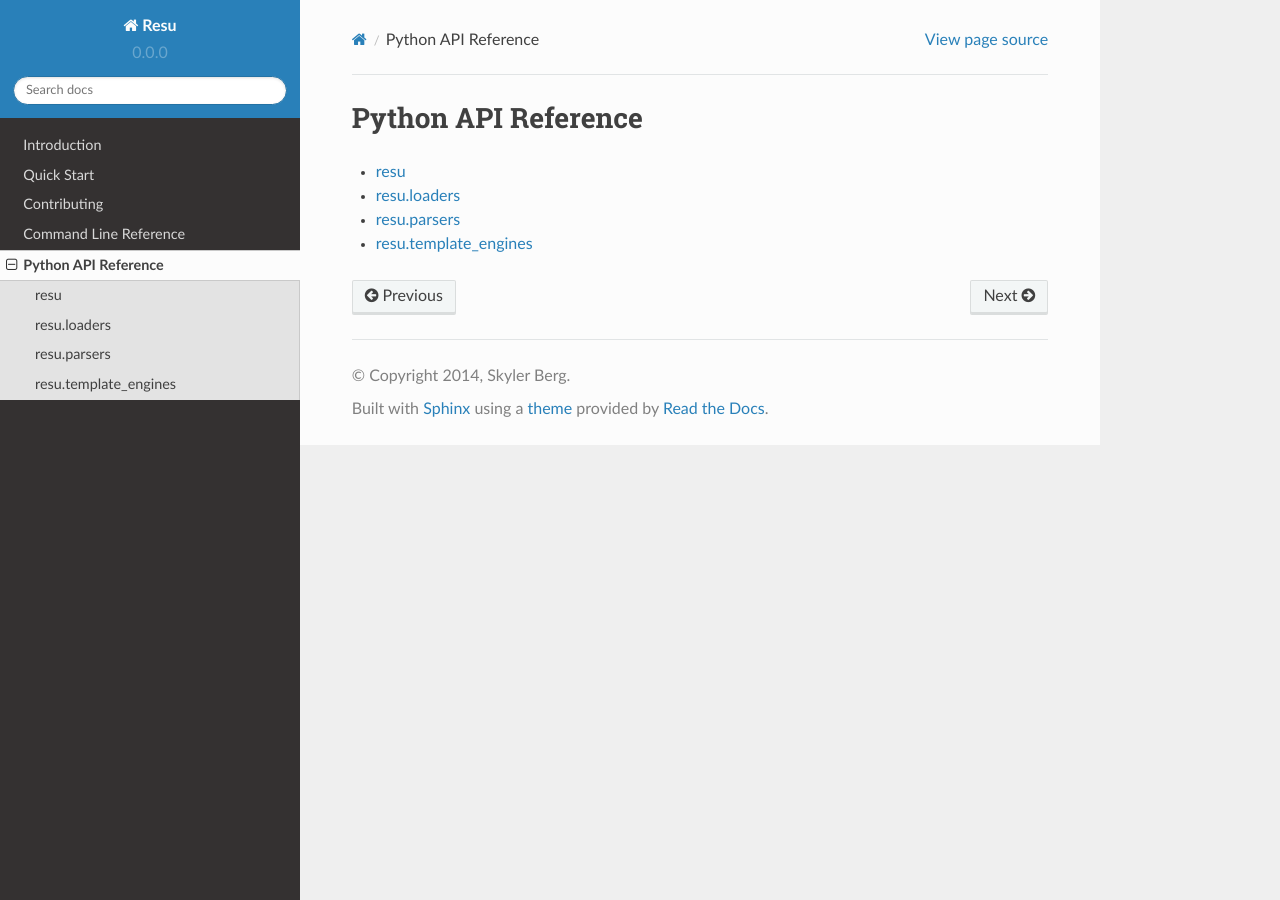
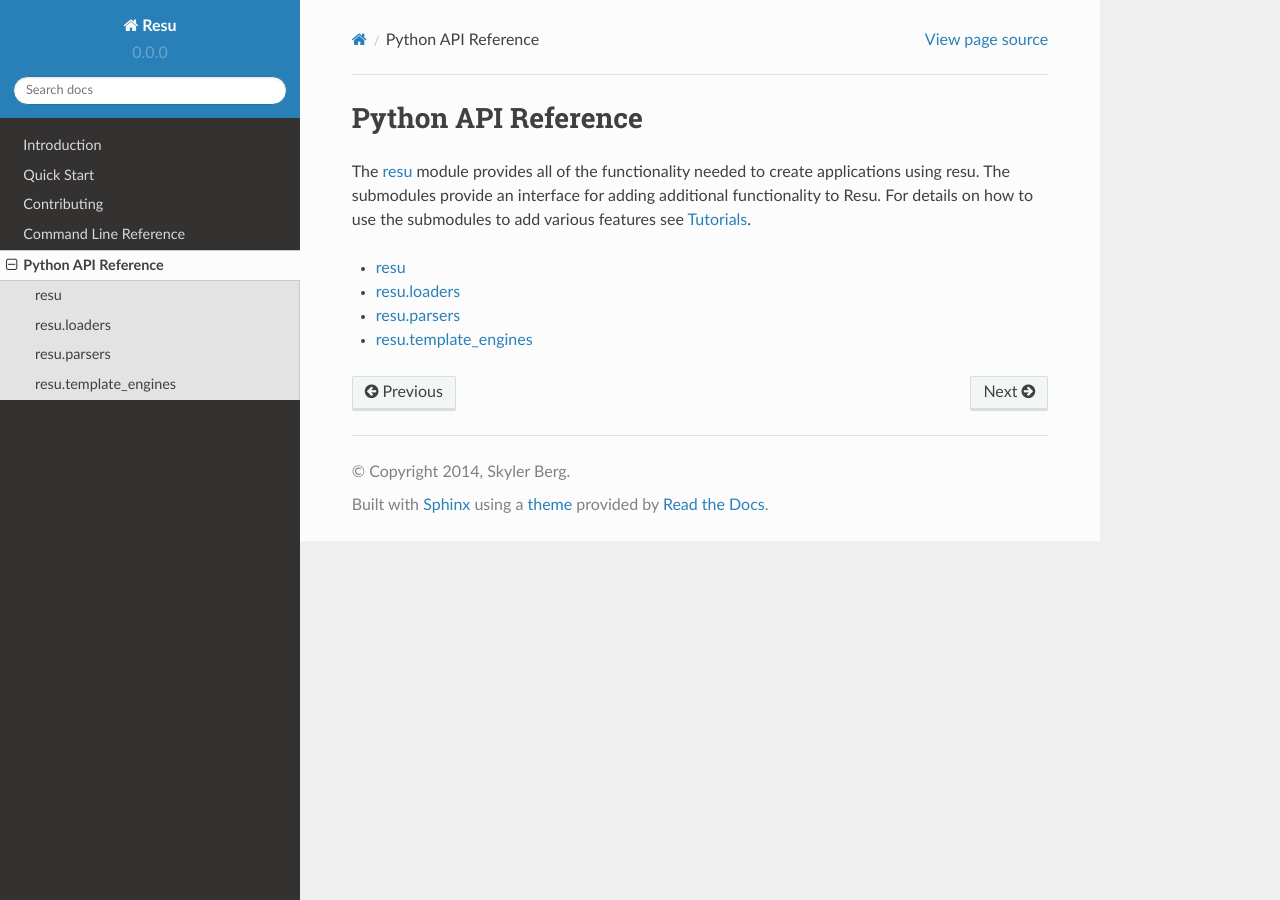
Before and after one commit to skylerberg/resu, a Sphinx documentation site: the page built from doc/pages/api.rst, in a window 1280 px wide. Built offline with Sphinx 7.4.7 and the Read the Docs theme 2.0.0, drawn with Linux system fonts in a browser that asks for light colours.

Commit message:
Update documentation

```diff
--- a/doc/pages/api.rst
+++ b/doc/pages/api.rst
@@ -1,6 +1,11 @@
 ====================
 Python API Reference
 ====================
+
+The :doc:`api/resu` module provides all of the functionality needed to create
+applications using resu. The submodules provide an interface for adding
+additional functionality to Resu. For details on how to use the submodules to
+add various features see :doc:`tutorials`.
 
 .. toctree::
    :maxdepth: 2
--- a/doc/pages/api/loaders.rst
+++ b/doc/pages/api/loaders.rst
@@ -11,6 +11,3 @@ resu.loaders
 
 .. autoclass:: PackageDataLoader
    :members:
-
-.. autoclass:: PackageDataSource
-   :members:
--- a/doc/pages/cli.rst
+++ b/doc/pages/cli.rst
@@ -17,7 +17,7 @@ Resu is meant to be usable with just two commands:
 
    resu
 
-``resu -g`` will write a file called ``resu.yml`` which contains a an example
+``resu -g`` will write a file called ``resu.yml`` which contains an example
 resume. By default, ``resu`` will look for a file called ``resu.yml``, load
 this file and turn it into an html resume written to the file ``resu.html``.
 To make a resume that is actually useful, you can update ``resu.yml`` with your
--- /dev/null
+++ b/doc/pages/tutorials/loader.rst
@@ -0,0 +1,2 @@
+Add a Loader
+============
--- /dev/null
+++ b/doc/pages/tutorials/parser.rst
@@ -0,0 +1,2 @@
+Add a Parser
+============
--- /dev/null
+++ b/doc/pages/tutorials/template.rst
@@ -0,0 +1,2 @@
+Add a Template
+==============
--- /dev/null
+++ b/doc/pages/tutorials/template_engine.rst
@@ -0,0 +1,2 @@
+Add a Template Engine
+=====================
```
Also changed, not shown: other parts of doc/pages/cli.rst (+2 -2 lines), doc/pages/api/resu.rst (+6 -4 lines), doc/pages/quick.rst (added, +56 -0 lines), doc/pages/tutorials.rst (added, +11 -0 lines), 1 other file.
